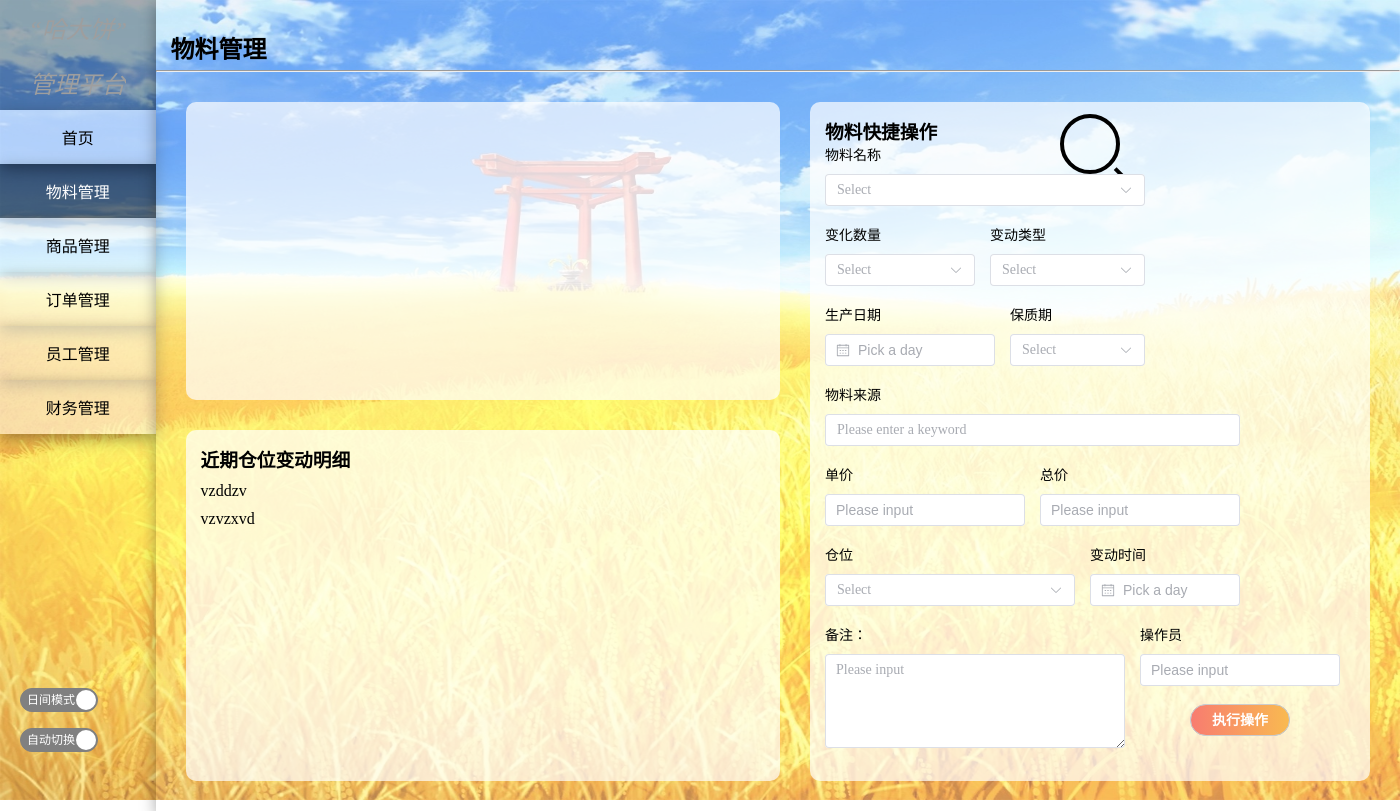
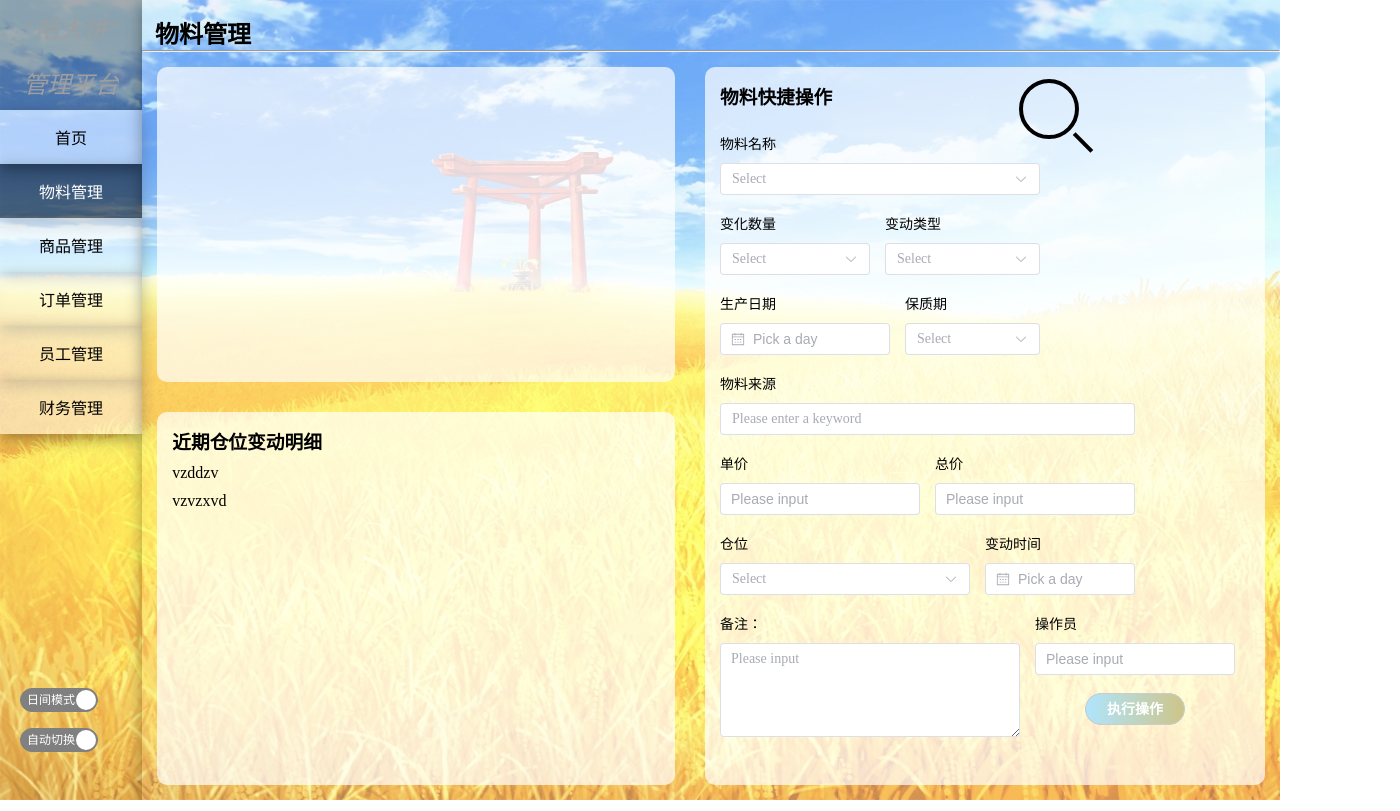
Before and after one commit to Dtnks/Ha, a Vue app: page /home/b in a window 1280 px wide. Shown: the whole page, 1400 px wide, since content can reach past the window. Built offline with nearby package versions, Linux system fonts and the light colour scheme; grey boxes are pictures that could not be loaded.

Commit message:
提交修改

```diff
--- a/src/App.vue
+++ b/src/App.vue
@@ -183,7 +183,7 @@
     width:100%;
     object-fit: fill;
     z-index: -1;
-    background-size:auto;
+    background-size:cover;
   }
   #app{
     position: absolute;
@@ -191,8 +191,8 @@
     width: 100%;
     text-align: center;
     display: flex;
-    min-width: 1400px;
-    min-height: 800px;
+    min-width: 1200px;
+    min-height: 600px;
     flex-direction: column;
   }
   .show{
--- a/src/component/header.vue
+++ b/src/component/header.vue
@@ -17,7 +17,7 @@
     #header{
     display: flex;
     flex-direction: row;
-    padding: 15px 15px 5px 15px;
+    padding-left: 1vw;
     justify-content: space-between;
     }
 </style>
--- a/src/pages/B.vue
+++ b/src/pages/B.vue
@@ -225,7 +225,7 @@
                 <div id="search">
                     <div class="middle">
                         <form class="search-box">
-                        <input type="text" name="" :class="{'inclicked':isactive,'input':true}" v-model="content">
+                        <input type="text" name="" :class="{'inclicked':isactive,'input':true}" v-model="content"/>
                         <button type="button" name="button" :class="{'close':isactive,'btn':true}" @click="changeclass()"></button>
                         </form>
                     </div>
@@ -444,7 +444,6 @@
 #show{
     display: flex;
     text-align: left;
-    padding: 15px;
     flex:1;
     flex-direction: row;
 }
@@ -495,11 +494,12 @@
 }
 #search{
     position: relative;
+    right: -5vw;
     margin: 0 30px;
-    flex: 1;
 }
 #work{
-    flex:7;
+    padding-top: 3vh;
+    flex:1;
 }
 .middle {
   position: absolute;
--- a/src/pages/Home.vue
+++ b/src/pages/Home.vue
@@ -25,10 +25,6 @@
     </div>
 </template>
 <style scoped>
-template{
-    display: flex;
-    flex-direction: row;
-}
 .nav{
     flex:1;
     display: flex;
```
